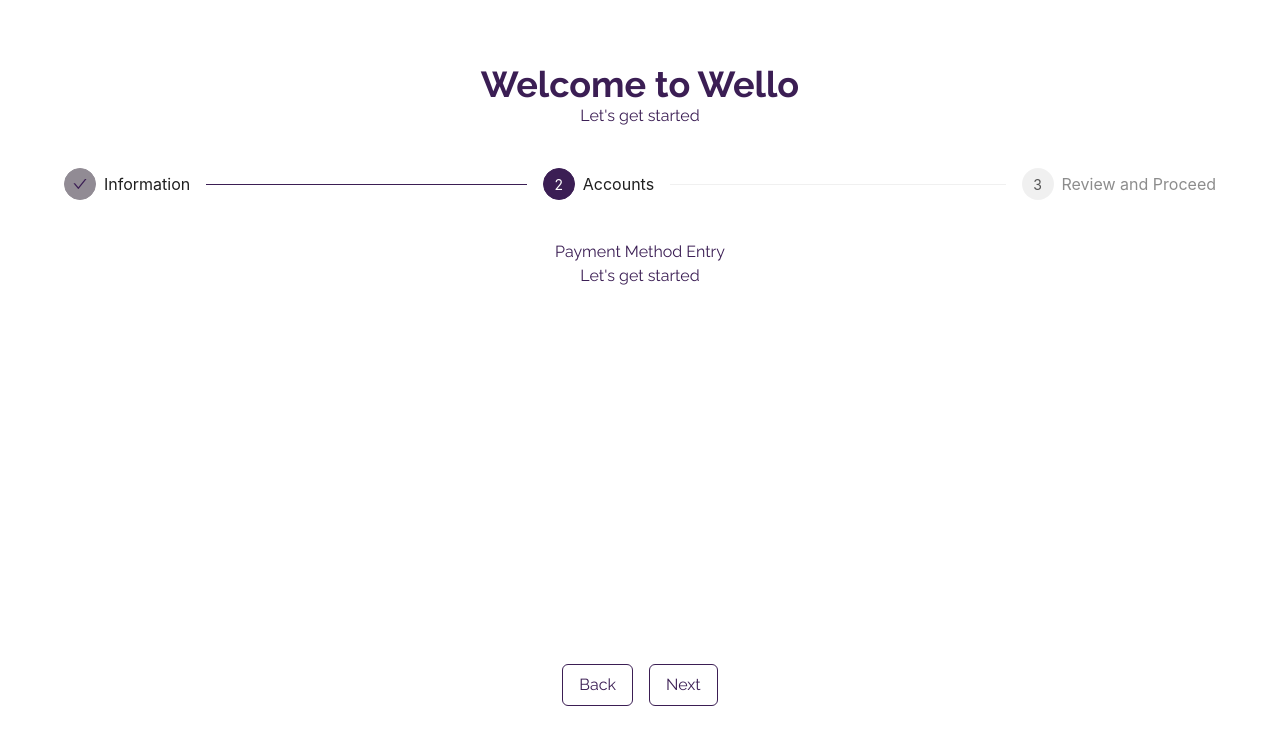
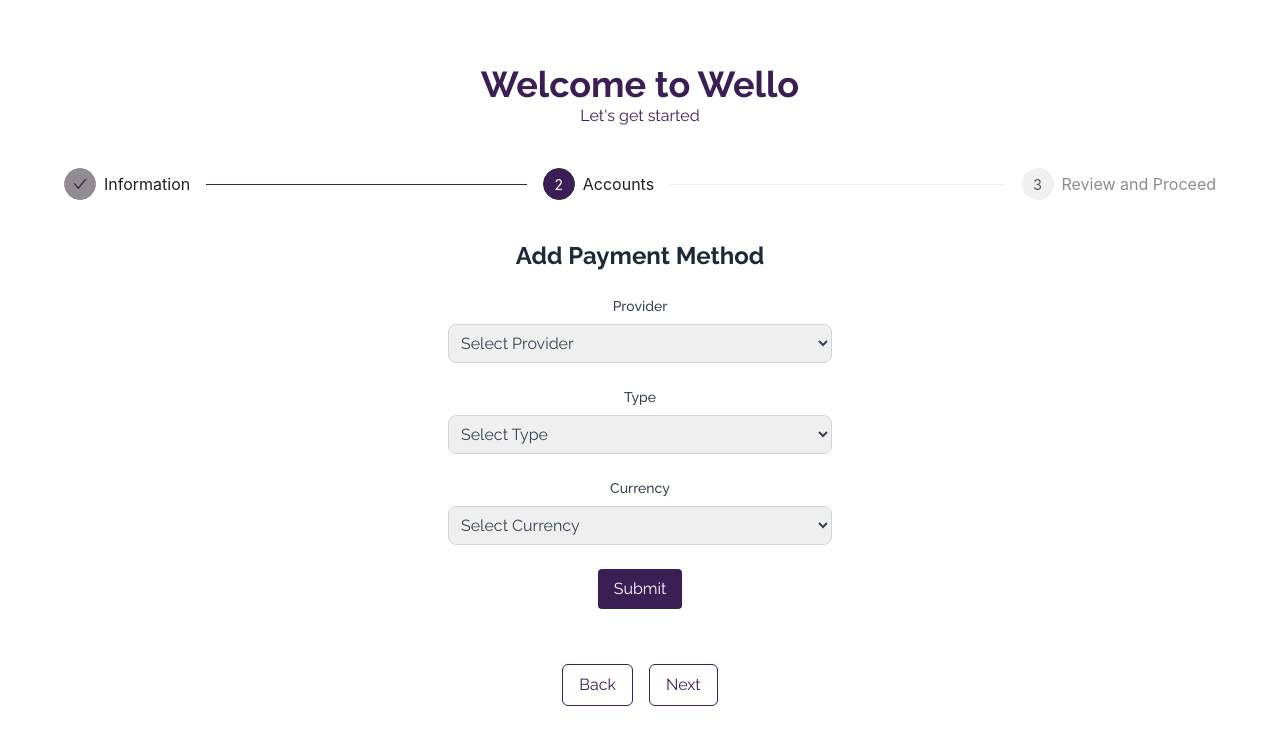
Before and after one commit to abanoub-samy-farhan/Wello, a Next.js app: page /new in a window 1280 px wide. Both pictures are taken after a click on the button "Next". Shown: the top 744 px of the page. Built offline with nearby package versions, Linux system fonts and the light colour scheme.

Commit message:
NewUserPage finizlized

```diff
--- a/app/interfaces.tsx
+++ b/app/interfaces.tsx
@@ -8,6 +8,7 @@
 export interface User {
     user_id: string;
     email: string;
+    address: string;
     full_name: string;
     phone_number: string;
     is_suspended: boolean | false;
--- a/app/new/page.tsx
+++ b/app/new/page.tsx
@@ -4,6 +4,7 @@
 import InformationEntry from '../ui/newUserComponents/InformationEntry';
 import PaymentMethodEntry from '../ui/newUserComponents/PaymentMethodEntry';
 import ReviewEntries from '../ui/newUserComponents/ReviewEntries';
+import { User, PaymentMethod } from '../interfaces';
 
 
 const steps = [
@@ -23,7 +24,7 @@
 export default function NewPage() {
   const [current, setCurrent] = useState(0);
   const [user, setUser] = useState({});
-  const [paymentMethods, setPaymentMethods] = useState([]);
+  const [paymentMethod, setPaymentMethod] = useState({});
 
   const handleNext = () => {
     setCurrent(current + 1);
@@ -32,13 +33,13 @@
   const handleBack = () => {
     setCurrent(current - 1);
   }
-  const handleSaveUser = (user) => {
+  const handleSaveUser = (user: User) => {
     setUser(user);
     handleNext();
   }
 
-  const handleSavePaymentMethods = (paymentMethods) => {
-    setPaymentMethods(paymentMethods);
+  const handleSavePaymentMethods = (paymentMethod: PaymentMethod) => {
+    setPaymentMethod(paymentMethod);
     handleNext();
   }
 
@@ -51,16 +52,17 @@
         },
       }}
     >
-      <div className="bg-white text-center h-screen w-screen p-16" style={{ color: '#3b1e54' }}>
+      <div className="bg-white text-center h-screen overflow-auto w-screen p-16" style={{ color: '#3b1e54' }}>
         <h1 className="text-4xl font-bold" >
           Welcome to Wello
         </h1>
         <h2>Let's get started</h2>
         <Steps current={current} items={items} className="mt-10" />
         <div className="mt-10">
-          <div className='justify-center h-96'>
+          <div className='justify-center h-fit md:h-96'>
             {current === 0 && ( <InformationEntry user={user} handleSubmit={handleSaveUser} /> )}
-            {current === 1 && ( <PaymentMethodEntry paymentMethods={paymentMethods} onSubmit={handleSavePaymentMethods} /> )}
+            {current === 1 && ( <PaymentMethodEntry paymentMethod={paymentMethod} handleSubmit={handleSavePaymentMethods} /> )}
+            {current === 2 && ( <ReviewEntries user={user} paymentMethod={paymentMethod} /> )}
           </div>
           <div className="mt-10">
             {current > 0 && (
--- /dev/null
+++ b/app/ui/newUserComponents/AddMethodForm.tsx
@@ -0,0 +1,108 @@
+import React, { useState } from 'react';
+import { PaymentMethod } from '../../interfaces';
+
+interface PaymentMethodEntryProps {
+  paymentMethod: Partial<PaymentMethod>;
+  handleSubmit: (paymentMethod: PaymentMethod) => void;
+}
+
+const AddMethodForm: React.FC<PaymentMethodEntryProps> = ({
+  paymentMethod,
+  handleSubmit,
+}) => {
+  const [formData, setFormData] = useState<Partial<PaymentMethod>>(paymentMethod);
+
+  const handleChange = (e: React.ChangeEvent<HTMLSelectElement>) => {
+    const { name, value } = e.target;
+    setFormData((prev) => ({
+      ...prev,
+      [name]: value,
+    }));
+  };
+
+  const handleSubmition = (e: React.FormEvent<HTMLFormElement>) => {
+      e.preventDefault();
+      handleSubmit(formData as PaymentMethod);
+    }
+
+  return (
+    <form
+      onSubmit={handleSubmition}
+      className="md:w-1/3  mx-auto rounded-lg  space-y-6"
+    >
+      <h2 className="text-2xl font-bold text-gray-800 mb-4">Add Payment Method</h2>
+
+      {/* Provider Field */}
+      <div className="flex flex-col space-y-2">
+        <label htmlFor="provider" className="text-sm font-medium text-gray-700">
+          Provider
+        </label>
+        <select
+          id="provider"
+          name="provider"
+          value={formData.provider || ''}
+          onChange={handleChange}
+          className="border border-gray-300 rounded-lg p-2 text-gray-700 focus:outline-none focus:ring-2 focus:ring-indigo-500"
+          required
+        >
+          <option value="" disabled>Select Provider</option>
+          <option value="PayPal">PayPal</option>
+          <option value="Visa">Visa</option>
+          <option value="MasterCard">MasterCard</option>
+          <option value="Vodafone">Vodafone</option>
+          <option value="Orange">Orange</option>
+        </select>
+      </div>
+
+      {/* Type Field */}
+      <div className="flex flex-col space-y-2">
+        <label htmlFor="type" className="text-sm font-medium text-gray-700">
+          Type
+        </label>
+        <select
+          id="type"
+          name="type"
+          value={formData.type || ''}
+          onChange={handleChange}
+          className="border border-gray-300 rounded-lg p-2 text-gray-700 focus:outline-none focus:ring-2 focus:ring-indigo-500"
+          required
+        >
+          <option value="" disabled>Select Type</option>
+          <option value="credit">Credit</option>
+          <option value="debit">Debit</option>
+          <option value="mobile">Mobile</option>
+          <option value="online wallet">Online Wallet</option>
+        </select>
+      </div>
+
+      {/* Currency Field */}
+      <div className="flex flex-col space-y-2">
+        <label htmlFor="currency" className="text-sm font-medium text-gray-700">
+          Currency
+        </label>
+        <select
+          id="currency"
+          name="currency"
+          value={formData.currency || ''}
+          onChange={handleChange}
+          className="border border-gray-300 rounded-lg p-2 text-gray-700 focus:outline-none focus:ring-2 focus:ring-indigo-500"
+          required
+        >
+          <option value="" disabled>Select Currency</option>
+          <option value="USD">USD</option>
+          <option value="EGP">EGP</option>
+        </select>
+      </div>
+
+      {/* Submit Button */}
+      <button
+        type="submit"
+        className="bg-primary1 text-white px-4 py-2 rounded"
+      >
+        Submit
+      </button>
+    </form>
+  );
+};
+
+export default AddMethodForm;
--- a/app/ui/newUserComponents/InformationEntry.tsx
+++ b/app/ui/newUserComponents/InformationEntry.tsx
@@ -25,18 +25,21 @@
     }));
   };
 
-  const TestSubmit = (e: React.FormEvent<HTMLFormElement>) => {
+  const handleSubmition = (e: React.FormEvent<HTMLFormElement>) => {
     e.preventDefault();
-    console.log('Submitting User Data:', formData);
     handleSubmit(formData);
-  };
+  }
+
+
 
   return (
-    <div>
-      <h1>Information Entry</h1>
-      <h2>Let's get started</h2>
-      <form onSubmit={TestSubmit} className="space-y-4">
-        <div>
+    <div className="flex flex-col items-center justify-center">
+      <div>
+        <h1 className="text-2xl font-bold">Enter Your Information</h1>
+      </div>
+      <form onSubmit={handleSubmition} className="space-y-4 md:w-1/2
+      justify-center items-center ">
+        <div className="flex flex-col justify-start items-start">
           <label htmlFor="full_name">Full Name:</label>
           <input
             type="text"
@@ -44,11 +47,11 @@
             name="full_name"
             value={formData.full_name}
             onChange={handleChange}
-            className="border p-2 rounded w-full"
+            className="border border-primary1 p-2 rounded w-full"
             required
           />
         </div>
-        <div>
+        <div className='flex flex-col justify-start items-start'>
           <label htmlFor="address">Address:</label>
           <input
             type="text"
@@ -56,11 +59,11 @@
             name="address"
             value={formData.address}
             onChange={handleChange}
-            className="border p-2 rounded w-full"
+            className="border border-primary1 p-2 rounded w-full"
             required
           />
         </div>
-        <div>
+        <div className='flex flex-col justify-start items-start'>
           <label htmlFor="phone_number">Phone Number:</label>
           <input
             type="tel"
@@ -68,11 +71,11 @@
             name="phone_number"
             value={formData.phone_number}
             onChange={handleChange}
-            className="border p-2 rounded w-full"
+            className="border border-primary1 p-2 rounded w-full"
             required
           />
         </div>
-        <button type="submit" className="bg-blue-500 text-white px-4 py-2 rounded">
+        <button type="submit" className="bg-primary1 text-white px-4 py-2 rounded">
           Submit
         </button>
       </form>
--- a/app/ui/newUserComponents/PaymentMethodEntry.tsx
+++ b/app/ui/newUserComponents/PaymentMethodEntry.tsx
@@ -1,12 +1,20 @@
 import React from 'react';
-import {PaymentMethods} from '../interfaces';
+import {PaymentMethod} from '../../interfaces';
+import AddMethodForm from './AddMethodForm';
 
-export default function PaymentMethodEntry( {paymentMethods}: PaymentMethods ) {
+
+interface PaymentMethodEntryProps {
+    paymentMethod: Partial<PaymentMethod>;
+    handleSubmit: (paymentMethod: PaymentMethod) => void;
+}
+
+const PaymentMethodEntry: React.FC<PaymentMethodEntryProps> = ( {paymentMethod, handleSubmit} ) => {
     return (
         <div>
-            <h1>Payment Method Entry</h1>
-            <h2>Let's get started</h2>
+                <AddMethodForm paymentMethod={paymentMethod} handleSubmit={handleSubmit} />
         </div>
 
     );
 }
+
+export default PaymentMethodEntry;
--- a/app/ui/newUserComponents/ReviewEntries.tsx
+++ b/app/ui/newUserComponents/ReviewEntries.tsx
@@ -1,8 +1,20 @@
-export default function ReviewEntries() {
+import React from "react";
+import {User, PaymentMethod} from "../../interfaces";
+
+interface ReviewEntriesProps {
+    user: User;
+    paymentMethod: PaymentMethod;
+}
+
+const ReviewEntries = ({user, paymentMethod}: ReviewEntriesProps) => {
     return (
         <div>
-            <h1>Review Entries</h1>
-            <h2>Let's get started</h2>
+            <h2>Review Entries</h2>
+            <p>User Name: {user.full_name}</p>
+            <p>Email: {user.email}</p>
+            <p>Payment Method: {paymentMethod.type}</p>
         </div>
     );
-}
+};
+
+export default ReviewEntries;
```
